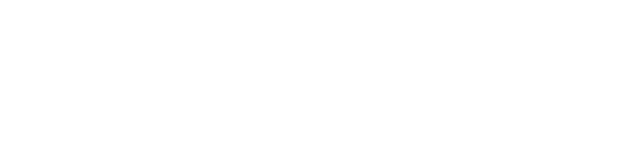
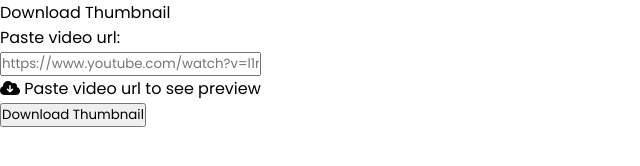
Before and after one commit to CaffeineJUN/download-youtube-thumbnail-js, a plain HTML site: page index.html in a window 1280 px wide. Shown: the whole page, without its empty margins (0-640 px from the left). Drawn offline with Linux system fonts and the light colour scheme.

Commit message:
html markup

```diff
--- a/index.html
+++ b/index.html
@@ -14,5 +14,20 @@
             referrerpolicy="no-referrer"
         />
     </head>
-    <body></body>
+    <body>
+        <form action="">
+            <header>Download Thumbnail</header>
+            <div class="url-input">
+                <span class="title">Paste video url:</span>
+                <div class="field">
+                    <input type="text" placeholder="https://www.youtube.com/watch?v=l1n4as_oBh0" />
+                </div>
+            </div>
+            <div class="preview-area">
+                <i class="fas fa-cloud-download-alt"></i>
+                <span>Paste video url to see preview</span>
+            </div>
+            <button class="download-btn" type="submit">Download Thumbnail</button>
+        </form>
+    </body>
 </html>
```
